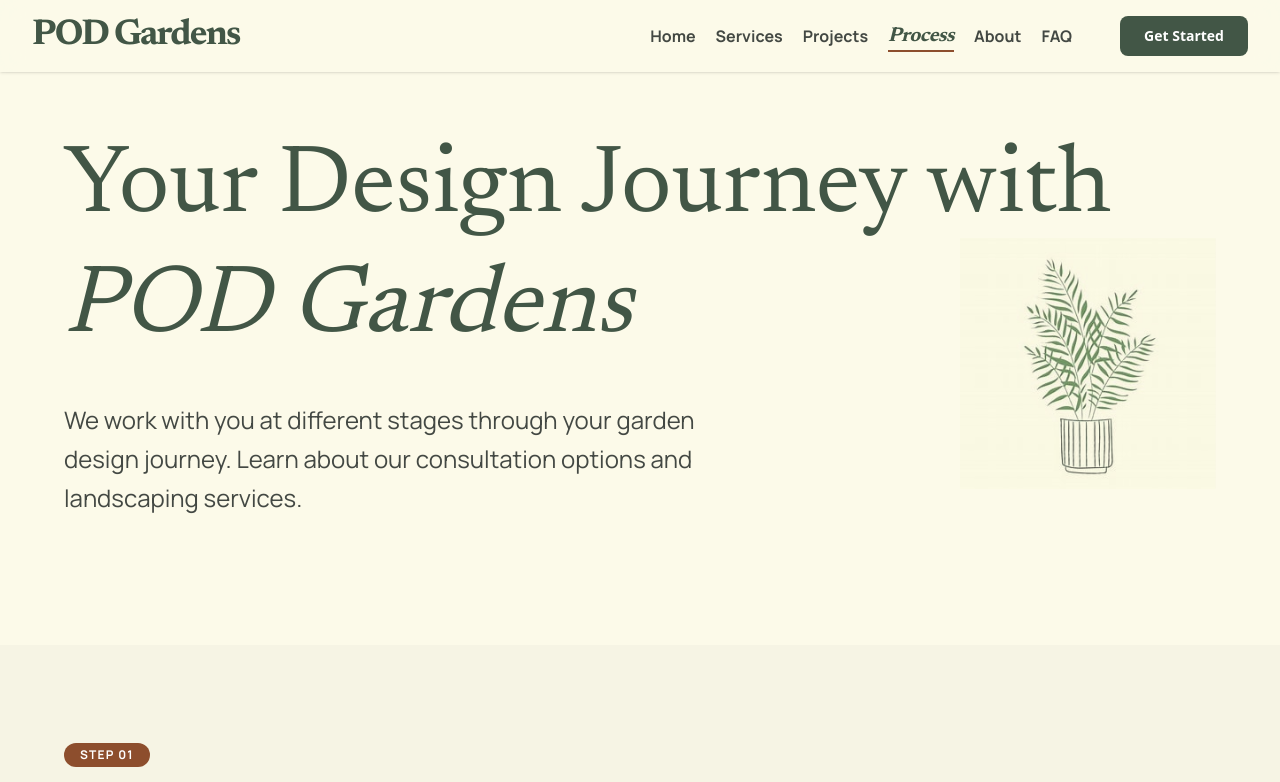
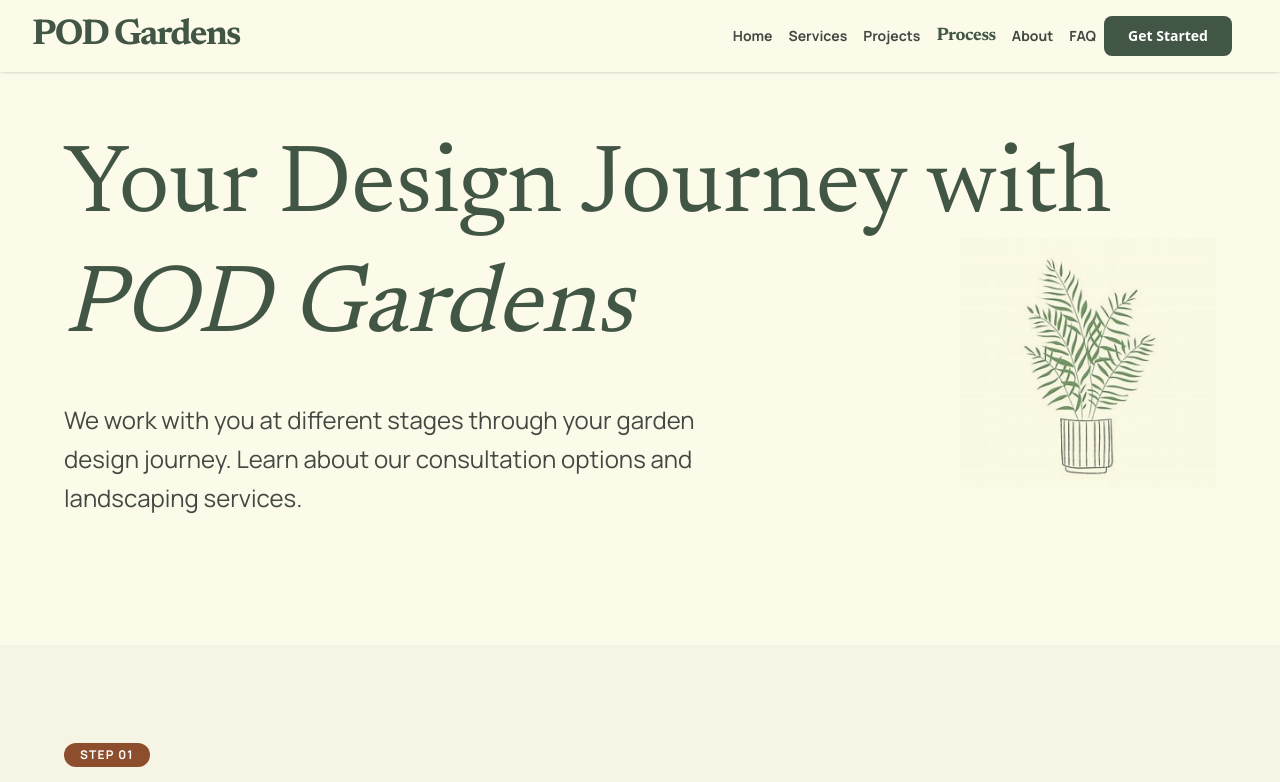
Before and after one commit to blitheryjibits/pod-gardens, a Next.js app: page /process in a window 1280 px wide. Shown: the top 782 px of the page. Built offline with nearby package versions, Linux system fonts and the light colour scheme.

Commit message:
updated - responsive menu to use input boxes with id and peer-checked to trigger mobile menu to show in place of react state. This component can now be rendered on the server again.

```diff
--- a/components/layout/Navbar.tsx
+++ b/components/layout/Navbar.tsx
@@ -1,13 +1,15 @@
-"use client";
-
 // components/layout/Navbar.tsx
 import Link from "next/link";
 import { usePathname } from "next/navigation";
-import { useState } from "react";
+import { TextAlignJustify, X } from "lucide-react";
 
 export function Navbar() {
   const pathname = usePathname();
-  const [open, setOpen] = useState(false);
+
+  const linkClass = (href: string) =>
+    pathname === href
+      ? `text-primary text-lg font-bold font-headline tracking-tight`
+      : `font-semibold font-body text-on-surface-variant hover:text-secondary transition-colors duration-300`;
 
   const links = [
     { label: "Home", href: "/" },
@@ -26,46 +28,60 @@ export function Navbar() {
         </span>
 
         {/* Mobile hamburger menu */}
-        <div className="flex flex-row-reverse md:flex-row gap-4">
-          <div className="flex items-middle justify-center md:hidden py-2">
-            <button
-              type="button"
-              onClick={() => setOpen(!open)}
-              className={`text-on-surface-variant text-2xl focus:outline-none
-                    `}
-              aria-label="Toggle navigation"
-            >
-              {open ? "X" : "☰"}
-            </button>
-          </div>
+        <div className="relative h-100% bg-transparent flex-1">
+          <input
+            title="sidebar-active"
+            type="checkbox"
+            name="sidebar-active"
+            id="sidebar-active"
+            className="hidden peer"
+          />
+          <label
+            id=""
+            htmlFor="sidebar-active"
+            className="md:hidden peer-checked:hidden
+          absolute right-2 top-[50%] -translate-y-[50%]"
+          >
+            <TextAlignJustify />
+          </label>
 
-          {/* Menu */}
+          {/* menu list */}
           <ul
-            className={`
-                    list-none md:gap-3 lg:gap-5 text-on-surface-variant md:text-md
-                    flex-col w-full md:pl-8 md:pr-2 lg:px-8
-                    md:flex-row md:items-center md:static md:justify-center transition-all duration-700
-                    ${open ? "max-h-96 " : "hidden md:flex max-h-0 md:max-h-none"}`}
+            className={`absolute top-0 -right-full w-full h-screen
+              flex flex-col gap-4
+              bg-background/60 backdrop-blur-xs
+              peer-checked:right-0
+              transtition-all duration-300
+              md:max-w-fit md:flex md:flex-row md:right-0 md:h-full
+              md:gap-0 md:pt-0 md:pr-4 md:text-sm
+
+              `}
           >
-            {links.map((link) => (
-              <li key={link.href}>
+            <li className="ml-auto md:hidden">
+              <label htmlFor="sidebar-active">
+                <X />
+              </label>
+            </li>
+            {links.map((item) => (
+              <li
+                key={item.href}
+                id={item.label}
+                className="md:flex md:items-center text-accent"
+              >
                 <Link
-                  href={link.href}
-                  className={`${
-                    pathname === link.href
-                      ? `text-primary text-xl border-b-2 border-secondary pb-1 font-bold font-headline italic tracking-tight`
-                      : `font-semibold font-body hover:text-secondary transition-colors duration-300`
-                  }`}
+                  href={item.href}
+                  className={`py-1 px-2 rounded-md block text-center ${linkClass(item.href)}`}
                 >
-                  {link.label}
+                  {item.label}
                 </Link>
               </li>
             ))}
+            <li className="hidden md:flex items-center">
+              <button className="bg-primary text-on-primary text-sm lg:text-md text-nowrap px-3 lg:px-6 py-1 lg:py-2.5 rounded-md lg:font-bold font-semibold hover:scale-110 transition-all active:scale-95 duration-300 ease-in-out">
+                Get Started
+              </button>
+            </li>
           </ul>
-
-          <button className="bg-primary text-on-primary text-sm lg:text-md text-nowrap px-3 lg:px-6 py-1 lg:py-2.5 rounded-md lg:font-bold font-semibold hover:scale-110 transition-all active:scale-95 duration-300 ease-in-out">
-            Get Started
-          </button>
         </div>
       </div>
     </nav>
```
